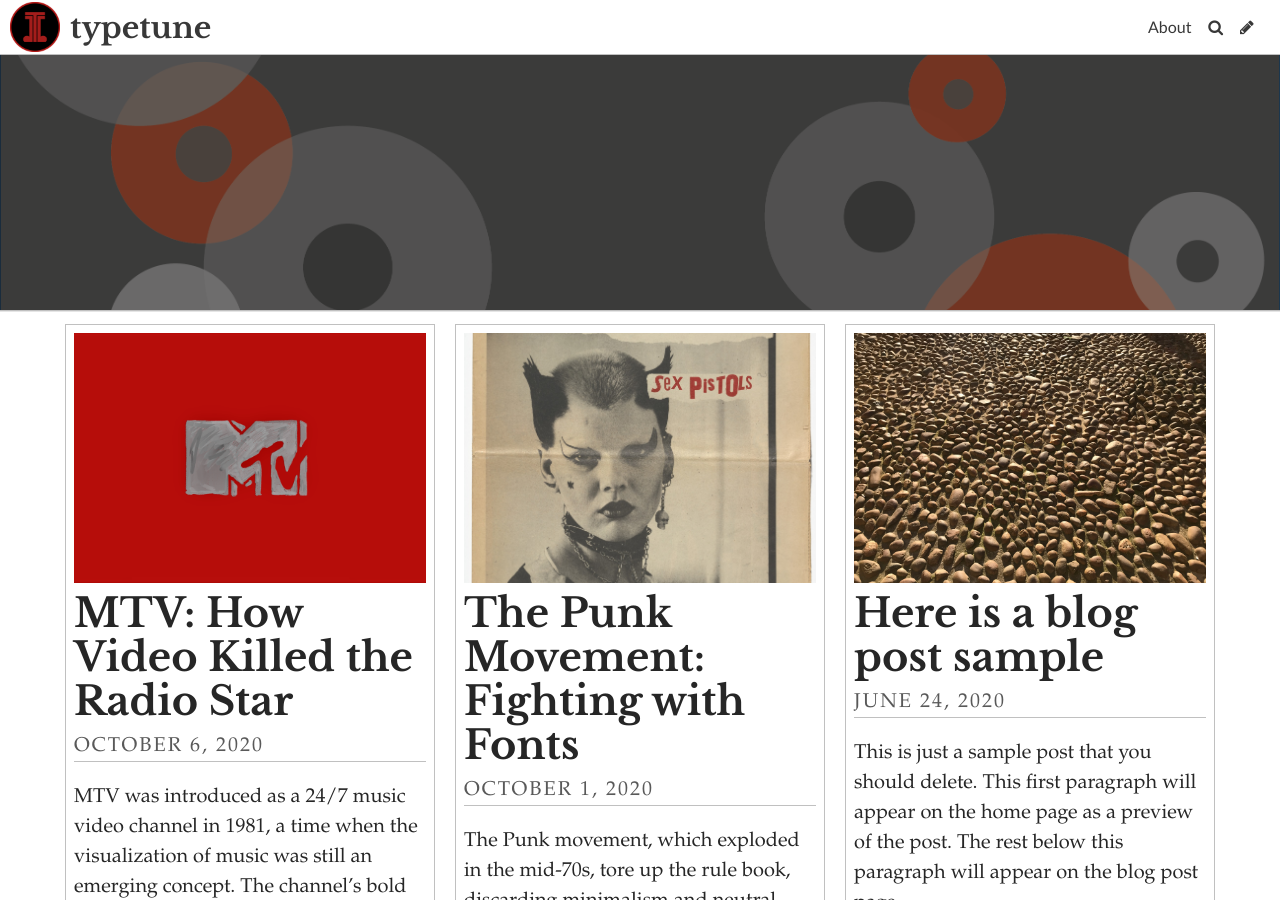
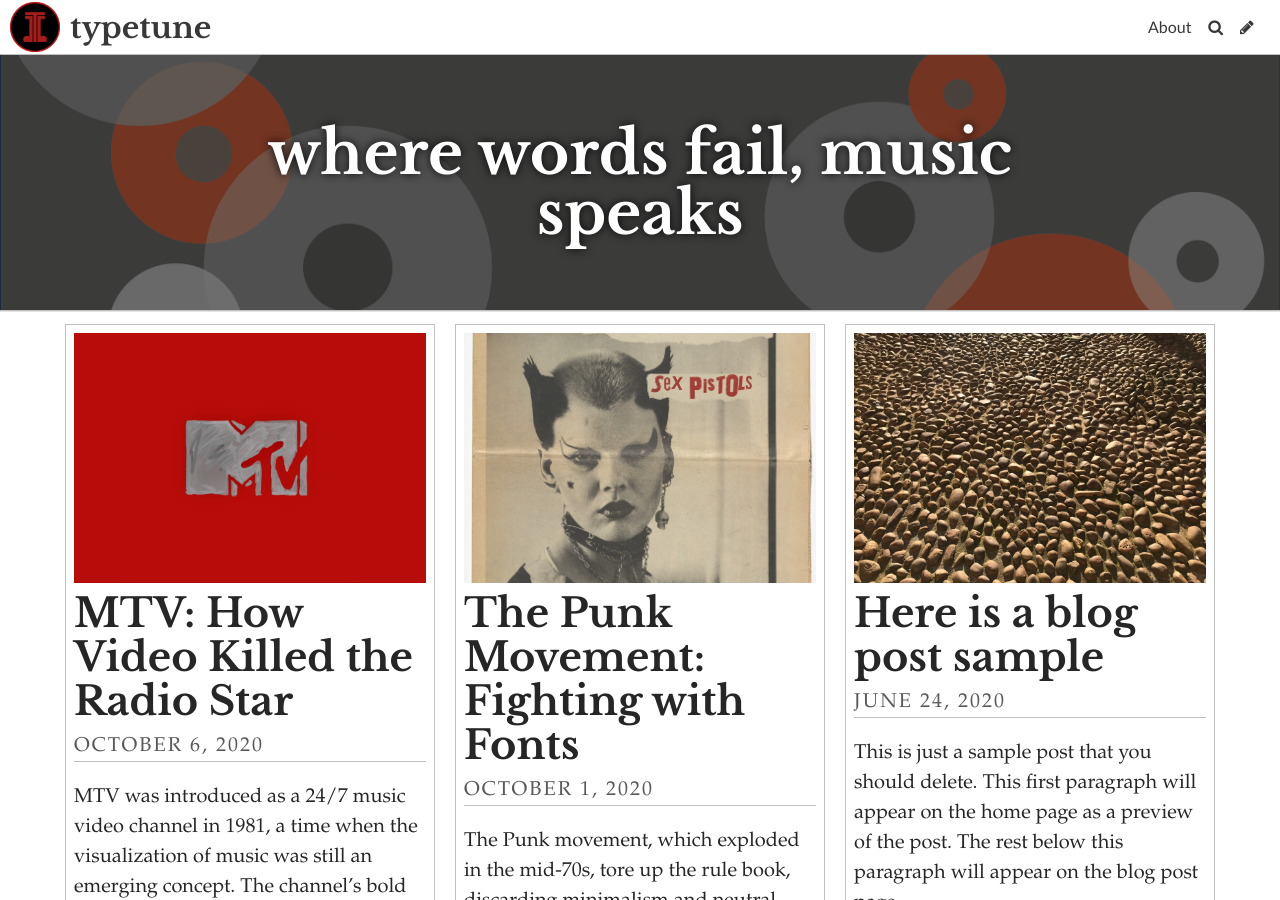
Before and after one commit to lauracutting/typetune, a Jekyll site: the page built from index.html, in a window 1280 px wide and 900 px high. Built offline with Jekyll 4.4.1, drawn with Linux system fonts in a browser that asks for light colours; some web fonts are replaced; the list of posts is cut into pages by our own code.

Commit message:
Update Settings “general”

```diff
--- a/_data/settings.yml
+++ b/_data/settings.yml
@@ -1,6 +1,6 @@
 title: typetune
 description: "A blog exploring typography used in music "
-header_text: ""
+header_text: where words fail, music speaks
 footer_text: Copyright 2020 Laura Cutting
 header_feature_image: ../uploads/strip.png
 bannerheight: 20vmax
```
